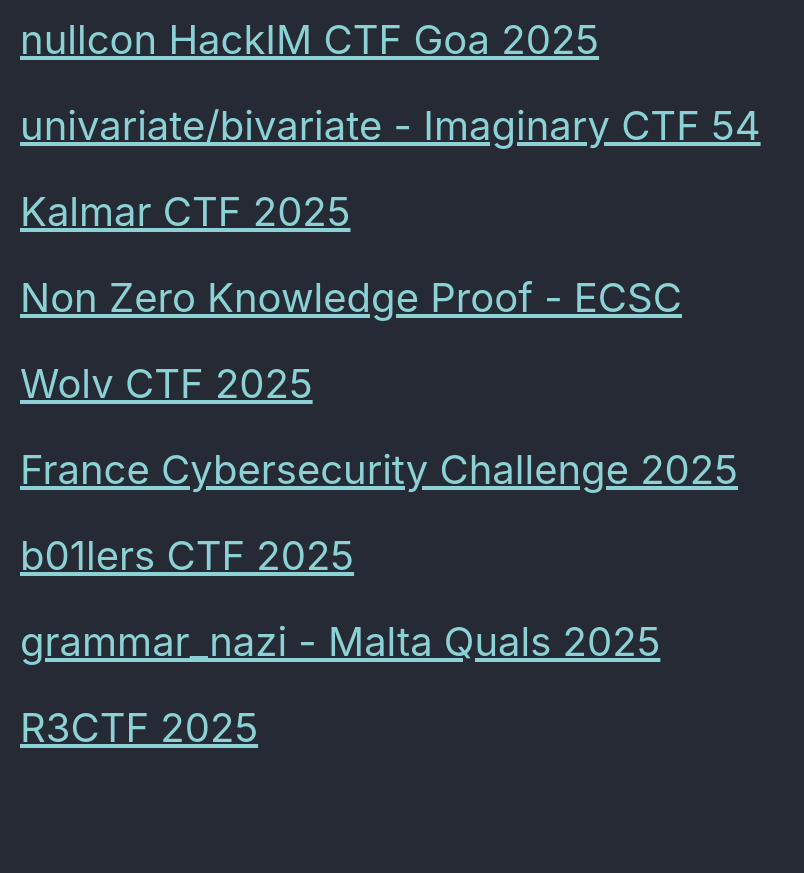
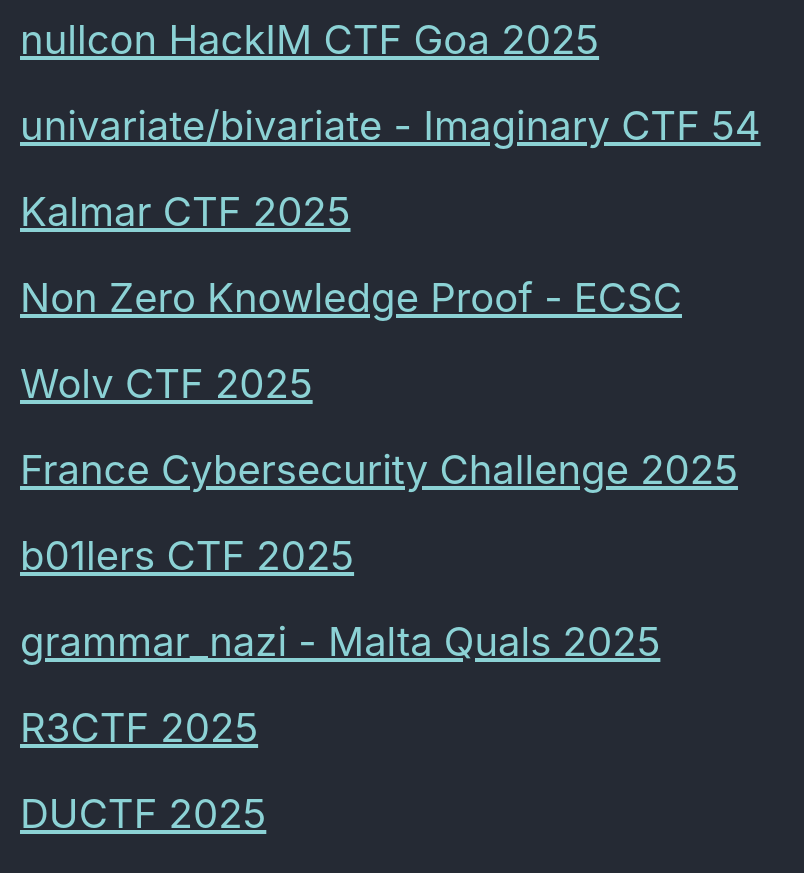
Before and after one commit to Connor-McCartney/Connor-McCartney.github.io, a Jekyll site: the page built from _pages/cryptography/other/other.md, in a window 1280 px wide and 900 px high, scrolled down 3892 px. Shown: the top 873 px of the window, without its empty margins (0-804 px from the left). Built offline with Jekyll 4.4.1, drawn with Linux system fonts in a browser that asks for light colours; cached includes are drawn as plain includes; before the commit the page ends 4706 px from its top, so only the background shows below that.

Commit message:
Update other.md

```diff
--- a/_pages/cryptography/other/other.md
+++ b/_pages/cryptography/other/other.md
@@ -159,3 +159,6 @@ title: Other
 
 
 <span style="font-size:2em;">   [R3CTF 2025](/cryptography/other/R3CTF2025) </span> <br>
+
+
+<span style="font-size:2em;">   [DUCTF 2025](/cryptography/other/DUCTF-2025) </span> <br>
```
